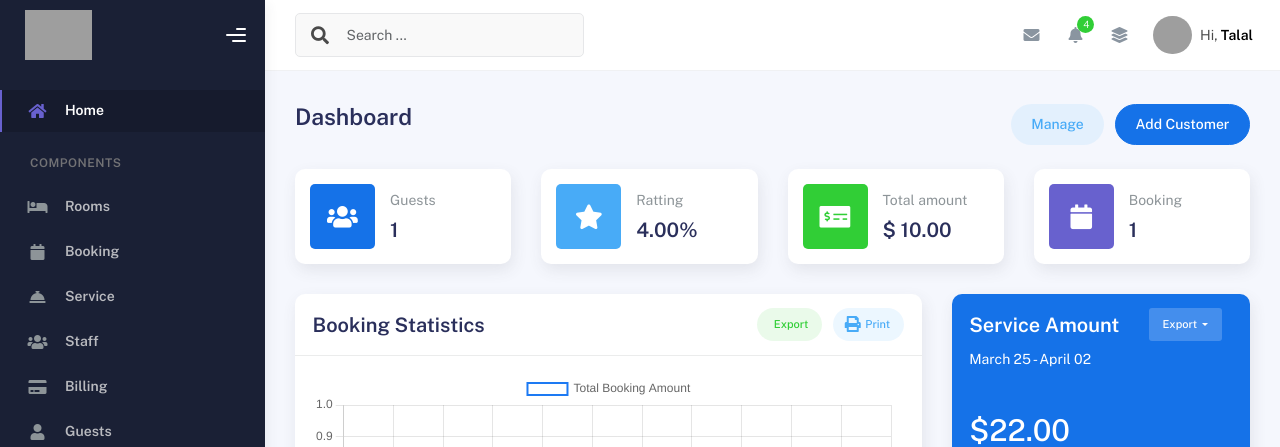
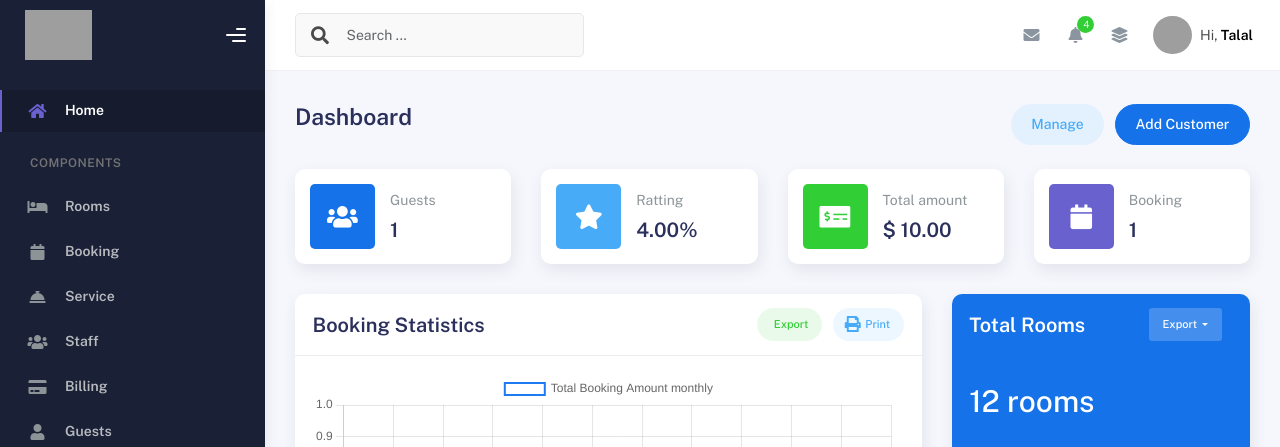
Before and after one commit to Talal-Aitmouh/Hero, a PHP site: page /admin/index.php in a window 1280 px wide. Shown: the top 447 px of the page. Run offline with PHP 8.4, Linux system fonts and the light colour scheme; data comes from the database, SQL or seed files in the repository; tables that the repository leaves empty hold one stand-in row (values such as "Sample post"); grey boxes are pictures that could not be loaded.

Commit message:
CHART ROOMS

```diff
--- a/admin/index.php
+++ b/admin/index.php
@@ -156,7 +156,7 @@ include './traitement/dashboard.php';
               <div class="card card-primary card-round">
                 <div class="card-header">
                   <div class="card-head-row">
-                    <div class="card-title">Service Amount</div>
+                    <div class="card-title">Total Rooms</div>
                     <div class="card-tools">
                       <div class="dropdown">
                         <button class="btn btn-sm btn-label-light dropdown-toggle" type="button" id="dropdownMenuButton" data-bs-toggle="dropdown" aria-haspopup="true" aria-expanded="false">
@@ -170,11 +170,11 @@ include './traitement/dashboard.php';
                       </div>
                     </div>
                   </div>
-                  <div class="card-category">March 25 - April 02</div>
+
                 </div>
                 <div class="card-body pb-0">
                   <div class="mb-4 mt-2">
-                    <h1>$<?php echo $total_service_amount; ?></h1>
+                    <h1><?php echo $totalRooms; ?> rooms</h1>
                   </div>
                   <div class="pull-in">
                     <canvas id="dailySalesChart"></canvas>
@@ -294,7 +294,7 @@ var myLineChart = new Chart(lineChart, {
     data: {
         labels: <?php echo $labels_json; ?>,
         datasets: [{
-            label: "Total Booking Amount",
+            label: "Total Booking Amount monthly",
             borderColor: "#1d7af3",
             pointBorderColor: "#FFF",
             pointBackgroundColor: "#1d7af3",
@@ -305,7 +305,7 @@ var myLineChart = new Chart(lineChart, {
             backgroundColor: "transparent",
             fill: true,
             borderWidth: 2,
-            data: <?php echo $data_json; ?>,
+            data:  <?php echo $data_json; ?>,
         }]
     },
     options : {
@@ -337,6 +337,63 @@ var myLineChart = new Chart(lineChart, {
 	}
 });
 </script>
+<script>
+var pieChart = document.getElementById('dailySalesChart').getContext('2d');
+
+// Generate a random color for each room
+function getRandomColor() {
+    return '#' + Math.floor(Math.random() * 16777215).toString(16);
+}
+
+var roomNames = <?php echo $roomNames_json; ?>;
+var roomQuantities = <?php echo $quantities_json; ?>;
+
+// Generate a color for each room
+var roomColors = roomNames.map(() => getRandomColor());
+
+var myPieChart = new Chart(pieChart, {
+    type: "pie",
+    data: {
+        datasets: [
+            {
+                data: roomQuantities,
+                backgroundColor: roomColors,
+                borderWidth: 0,
+            },
+        ],
+        labels: roomNames,
+    },
+    options: {
+        responsive: true,
+        maintainAspectRatio: false,
+        legend: {
+            position: "bottom",
+            labels: {
+                fontColor: "rgb(154, 154, 154)",
+                fontSize: 11,
+                usePointStyle: true,
+                padding: 20,
+            },
+        },
+        pieceLabel: {
+            render: "percentage",
+            fontColor: "white",
+            fontSize: 14,
+        },
+        tooltips: false,
+        layout: {
+            padding: {
+                left: 20,
+                right: 20,
+                top: 20,
+                bottom: 20,
+            },
+        },
+    },
+});
+</script>
+
+
 </body>
 
 </html>
--- a/admin/traitement/dashboard.php
+++ b/admin/traitement/dashboard.php
@@ -33,10 +33,11 @@ $sqlTransactions = "SELECT t.TransactionID, t.Amount, t.TransactionDate, t.Payme
 $resultTransactions = $conn->query($sqlTransactions);
 
 // Fetch total service amount
-$sqlTotalServiceAmount = "SELECT SUM(Price) as total_service_amount FROM service";
-$resultTotalServiceAmount = $conn->query($sqlTotalServiceAmount);
-$rowTotalServiceAmount = $resultTotalServiceAmount->fetch_assoc();
-$total_service_amount = number_format($rowTotalServiceAmount['total_service_amount'], 2);
+$query = "SELECT SUM(Quantity) AS TotalRooms FROM rooms";
+$result = mysqli_query($conn, $query);
+
+$row = mysqli_fetch_assoc($result);
+$totalRooms = $row['TotalRooms'];
 
 // Fetch feedback ratings
 $sqlr = "SELECT SUM(Rating) as total_rating, COUNT(*) as total_feedbacks FROM feedback";
@@ -79,3 +80,19 @@ $data = array_values($months); // [542, null, 430, ..., 900]
 // Convert data arrays to JSON format for use in JavaScript
 $labels_json = json_encode($labels);
 $data_json = json_encode($data);
+
+
+
+$query = "SELECT RoomName, Quantity FROM rooms";
+$result = mysqli_query($conn, $query);
+
+$roomNames = [];
+$quantities = [];
+
+while ($row = mysqli_fetch_assoc($result)) {
+    $roomNames[] = $row['RoomName'];
+    $quantities[] = $row['Quantity'];
+}
+
+$roomNames_json = json_encode($roomNames);
+$quantities_json = json_encode($quantities);
```
